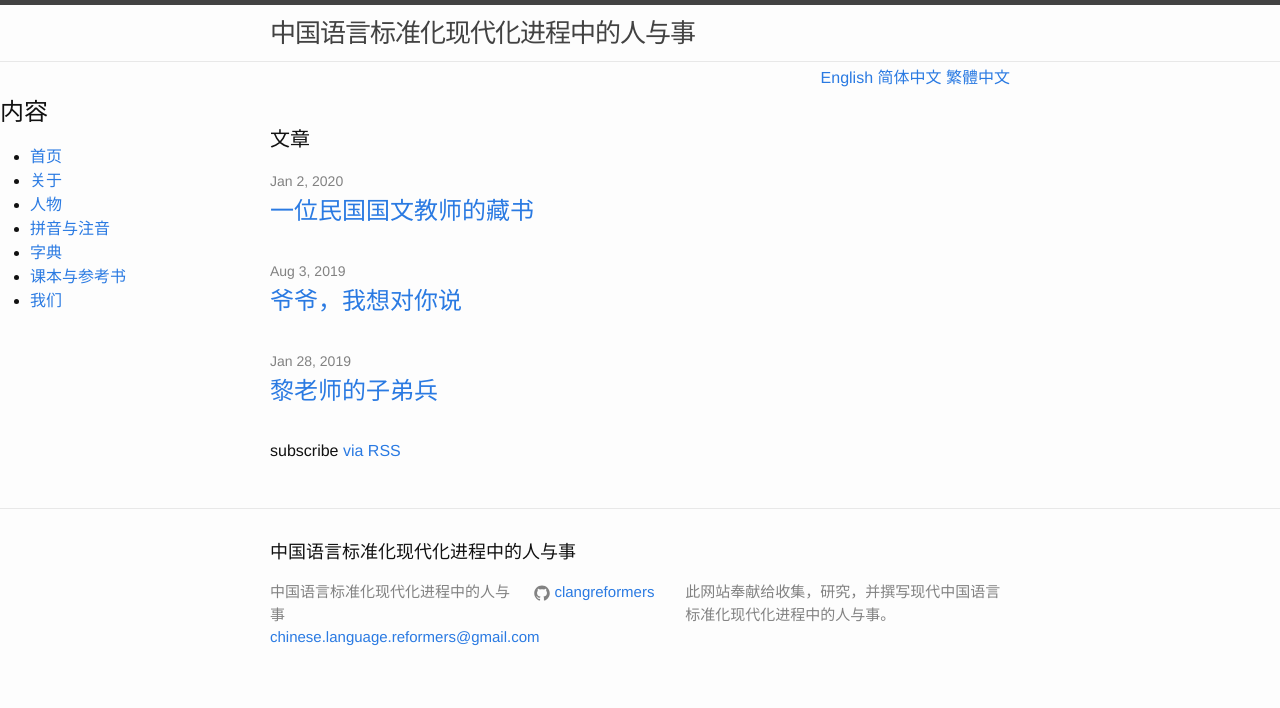
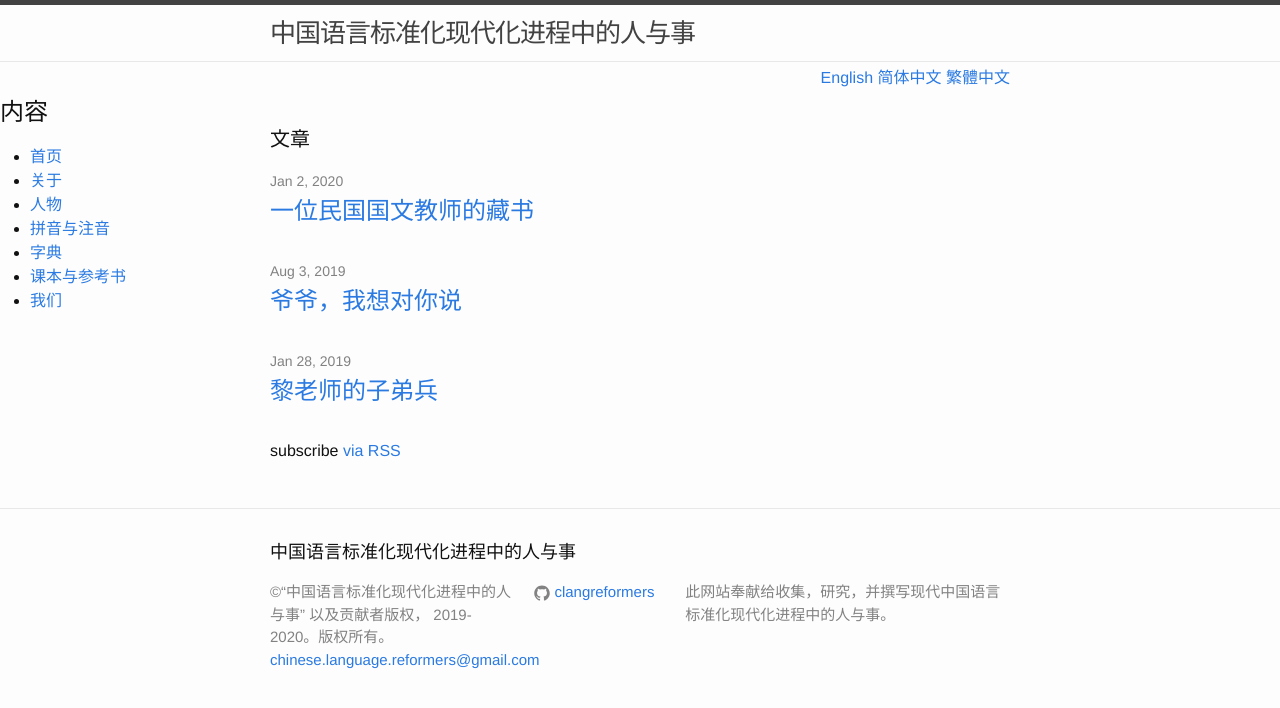
Before and after one commit to clangreformers/clangreformers.github.io, a Jekyll site: the page built from index-cn.html, in a window 1280 px wide. Shown: the top 708 px of the page. Built offline with Jekyll 4.4.1, drawn with Linux system fonts in a browser that asks for light colours.

Commit message:
Added copyrights

```diff
--- a/_config.yml
+++ b/_config.yml
@@ -35,6 +35,10 @@ sidebar:
   English: mysidebar
   简体中文: mysidebar-cn
   繁體中文: mysidebar-tw
+copyright:
+  English: ©Copyright 2019-2020, Yingxian Wang, Yun Wang & "Case Studies of Chinese Language Reformers" contributors.
+  简体中文: ©“中国语言标准化现代化进程中的人与事” 以及贡献者版权， 2019-2020。版权所有。
+  繁體中文: ©“中國語言標準化現代化進程中的人與事” 以及貢獻者版權， 2019-2020。版權所有。
 baseurl: "" # the subpath of your site, e.g. /blog
 url: "" # the base hostname & protocol for your site, e.g. http://clangreformers.github.io
 # twitter_username: jekyllrb
--- a/_includes/footer.html
+++ b/_includes/footer.html
@@ -7,7 +7,7 @@
     <div class="footer-col-wrapper">
       <div class="footer-col footer-col-1">
         <ul class="contact-list">
-          <li>{{ site.title[page.lang] }}</li>
+          <li>{{ site.copyright[page.lang] }}</li>
           <li><a href="mailto:{{ site.email }}">{{ site.email }}</a></li>
         </ul>
       </div>
```
Also changed, not shown: 1 other file.
